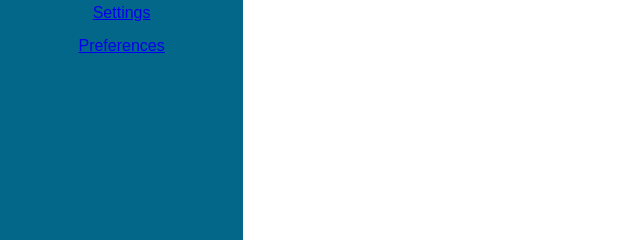
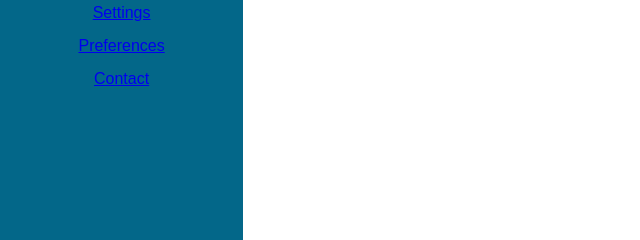
Before and after one commit to douaa20-mk/Immobili-reDZ, a plain HTML site: page preferences.html in a window 1280 px wide. Shown: the part 347-587 px from the top of the page, 0-640 px from the left. Drawn offline with Linux system fonts and the light colour scheme.

Commit message:
preferences.html

```diff
--- a/preferences.html
+++ b/preferences.html
@@ -17,6 +17,7 @@
             <li><a href="about.html">About Us</a></li>
             <li><a href="settings.html">Settings</a></li>
             <li><a href="preferences.html" class="active">Preferences</a></li>
+            <li><a href="Contact.html">Contact</a></li>
         </ul>
     </div>
 
```
